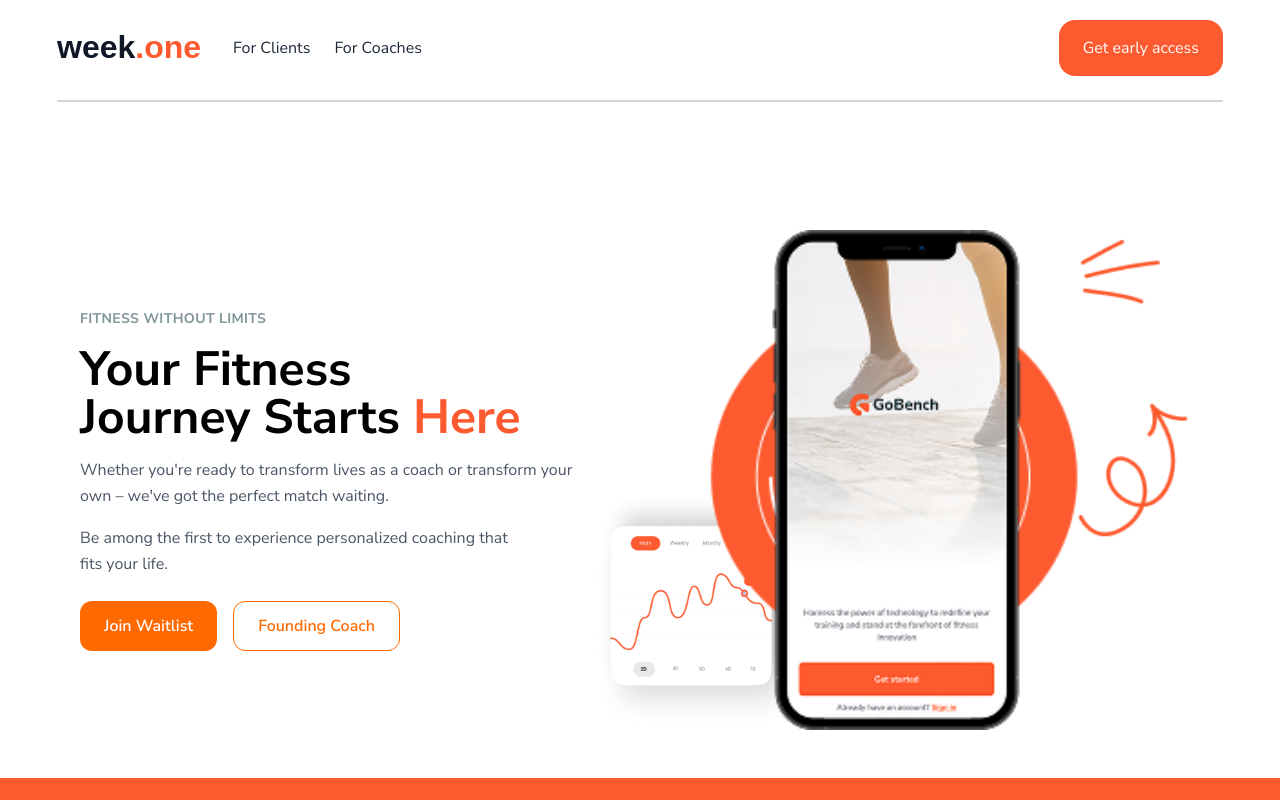
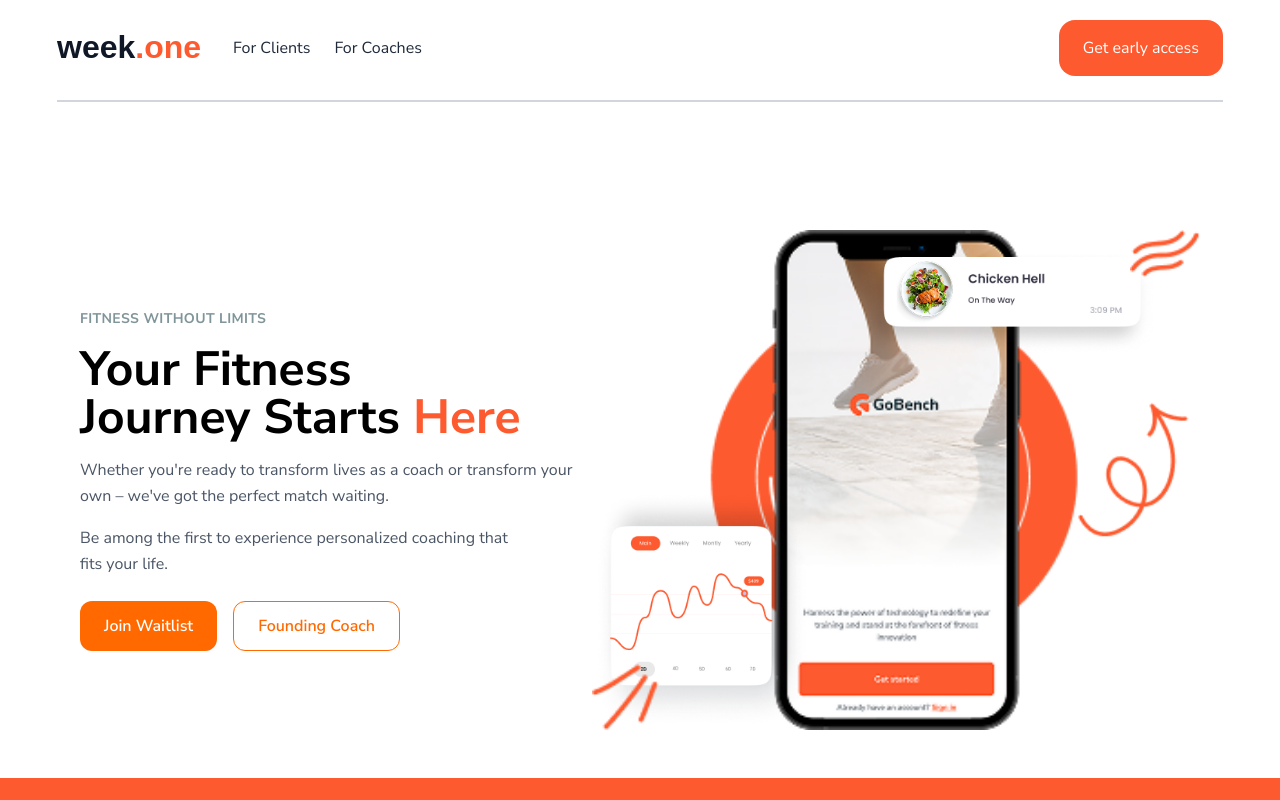
Before and after one commit to WRalak/weekone, a Next.js app: page / in a window 1280 px wide. Shown: the top 800 px of the page. Built offline with nearby package versions, Linux system fonts and the light colour scheme.

Commit message:
fixed hero section

```diff
--- a/app/components/Hero.tsx
+++ b/app/components/Hero.tsx
@@ -36,6 +36,7 @@ export default function Hero() {
 
         {/* Right Section */}
 <div className="relative mt-10 lg:mt-0 w-full lg:w-[680px] h-[500px] flex justify-center">
+  {/* Phone */}
   <Image
     src="/mobile.png"
     alt="Phone"
@@ -43,28 +44,56 @@ export default function Hero() {
     height={600}
     className="relative z-10 object-contain"
   />
+
+  {/* Graph positioned bottom-left, overlapping phone */}
+  <div className="absolute bottom-0 left-0 z-20">
     <Image
       src="/Graph.png"
-            alt="Bottom Left"
+      alt="Graph"
       width={220}
       height={220}
-            className="absolute bottom-0 left-0 object-contain"
+      className="object-contain"
     />
+    {/* Small image pinned to bottom-left of Graph */}
+    <Image
+      src="/illustration 02.png"
+      alt="Small Bottom Left"
+      width={70}
+      height={70}
+      className="absolute bottom-0 left-0 z-30 object-contain"
+    />
+  </div>
+
+  {/* Right middle image */}
   <Image
     src="/Arrow 01.png"
     alt="Middle Right"
     width={150}
     height={150}
-            className="absolute top-1/3 right-0 object-contain"
+    className="absolute top-1/3 right-0 z-20 object-contain"
   />
+
+  {/* Right top image */}
   <Image
-            src="/illustration 01.png"
+    src="/1st.png"
     alt="Top Right"
-            width={80}
+    width={300}
+    height={100}
+    className="absolute top-5 right-10 z-20 object-contain"
+  />
+
+  {/* Far top-right image */}
+  <Image
+    src="/illusion.png"
+    alt="Far Top Right"
+    width={70}
     height={70}
-            className="absolute top-0 right-10 object-contain"
+    className="absolute top-0 right-0 z-20 object-contain"
   />
 </div>
+
+
+
       </div>
     </section>
   );
```
Also changed, not shown: public/Illustration 02.png (added), public/illusion.png (added). Lines whose indentation alone changed are shown as unchanged.
